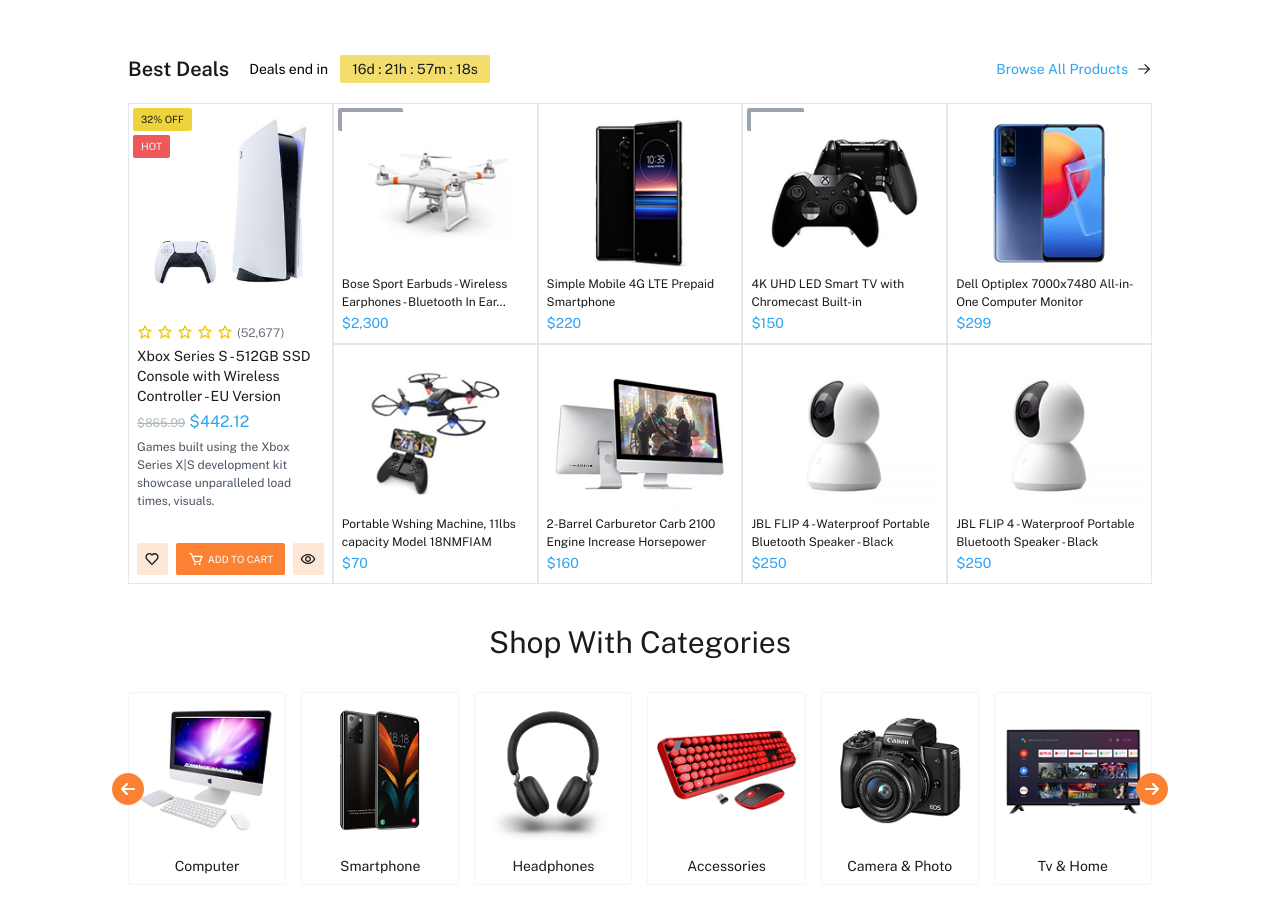
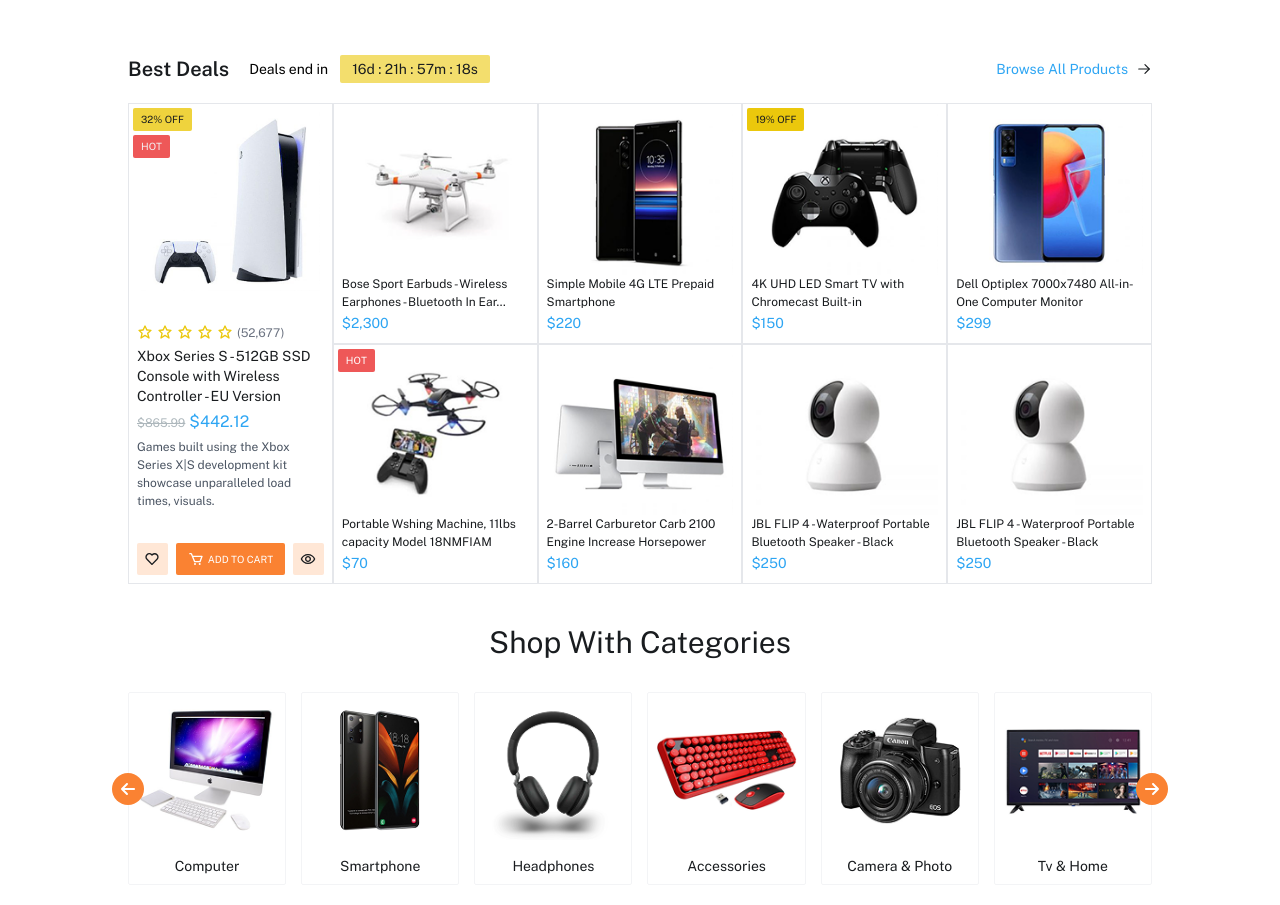
Before and after one commit to Sherifsani/clicon, a Next.js app: page / in a window 1280 px wide. Shown: the part 829-1734 px from the top of the page. Built offline with nearby package versions, Linux system fonts and the light colour scheme.

Commit message:
added badges to reflect prices on product cards

```diff
--- a/app/components/DealsGrid.tsx
+++ b/app/components/DealsGrid.tsx
@@ -11,6 +11,7 @@
       "Bose Sport Earbuds - Wireless Earphones - Bluetooth In Ear...",
     price: "$2,300",
     badge: "SOLD OUT",
+    badgeColor: "gray-400"
   },
   {
     image: "phone4g.png",
@@ -20,8 +21,9 @@
   {
     image: "controller.png",
     description: "4K UHD LED Smart TV with Chromecast Built-in",
-      price: "$150",
-    badge:"19% OFF"
+    price: "$150",
+    badge: "19% OFF",
+    badgeColor: "warning-500"
   },
   {
     image: "dellPhone.png",
@@ -32,6 +34,8 @@
     image: "portable.png",
     description: "Portable Wshing Machine, 11lbs capacity Model 18NMFIAM",
     price: "$70",
+    badge: "HOT",
+    badgeColor: "danger-500"
   },
   {
     image: "monitor.png",
@@ -56,6 +60,8 @@
   price: string;
   badge?: string;
   prevPrice?: string;
+  badgeColor?:string;
+  badgeText?:string;
 }
 
 const GridCard = ({
@@ -63,6 +69,8 @@
   description,
   price,
   badge,
+  badgeColor,
+  badgeText,
   prevPrice,
 }: GridCardProps) => {
   const [isHovered, setIsHovered] = React.useState(false);
@@ -76,8 +84,8 @@
       {badge && (
         <Badge
           text={badge}
-          color="bg-gray-400"
-          textColor="text-white"
+          color={`bg-${badgeColor || 'gray-400'}`}
+          textColor={badgeColor?.includes('warning') ? 'text-gray-900' : 'text-white'}
           position="left-1"
         />
       )}
@@ -144,8 +152,8 @@
           </div>
         </div>
       </div>
-      {data.map(({ image, description, price, badge }, idx) => (
-          <GridCard image={image} description={description} price={price} badge={ badge} key={idx} />
+      {data.map(({ image, description, price, badge, badgeColor, badgeText }, idx) => (
+          <GridCard image={image} description={description} price={price} badge={ badge} badgeColor={badgeColor} badgeText={badgeText} key={idx} />
       ))}
     </div>
   );
--- a/app/components/micro-components/Badge.tsx
+++ b/app/components/micro-components/Badge.tsx
@@ -13,7 +13,7 @@
 }) => {
   return (
     <div
-      className={`${color} ${position} rounded-sm px-2 py-1 text-[10px] absolute top-1`}
+      className={`${color} ${position} rounded-sm px-2 py-1 text-[10px] absolute top-1 z-10`}
     >
       <p className={`${textColor}`}>{text}</p>
     </div>
```
